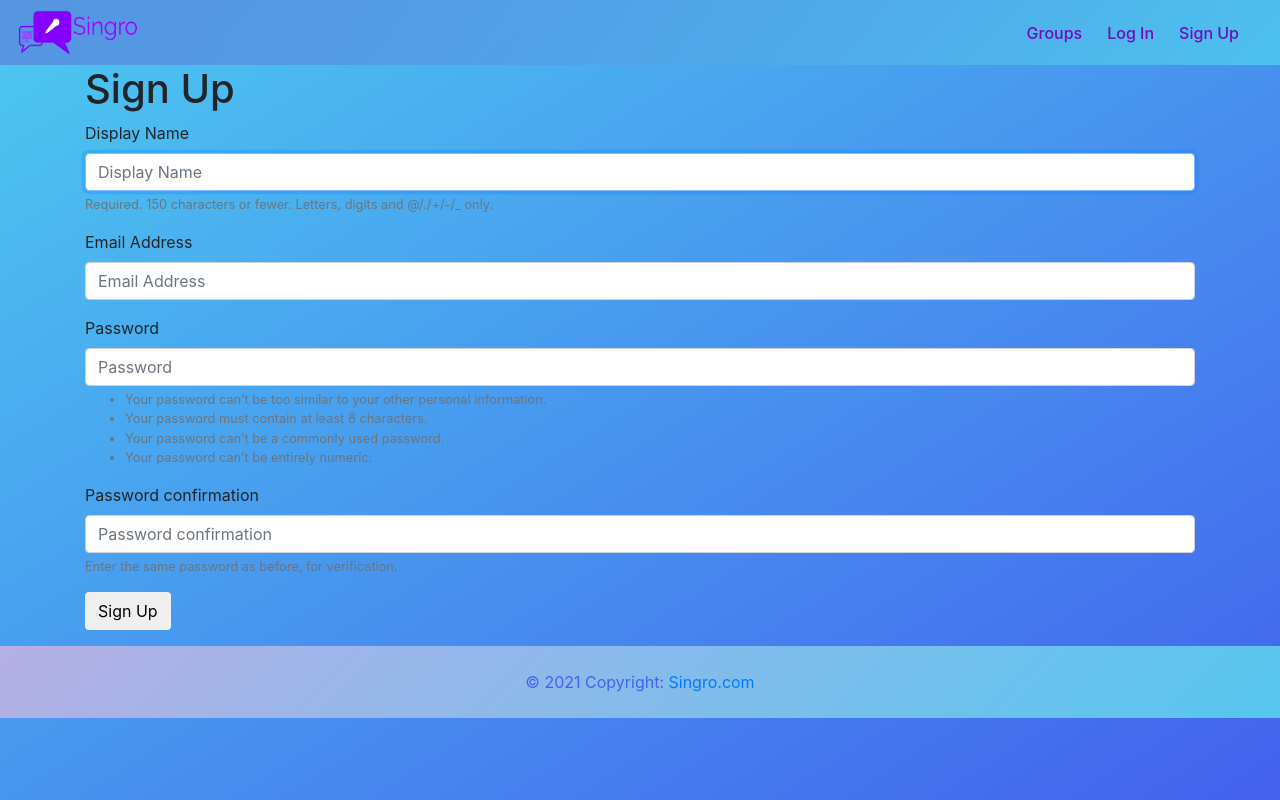
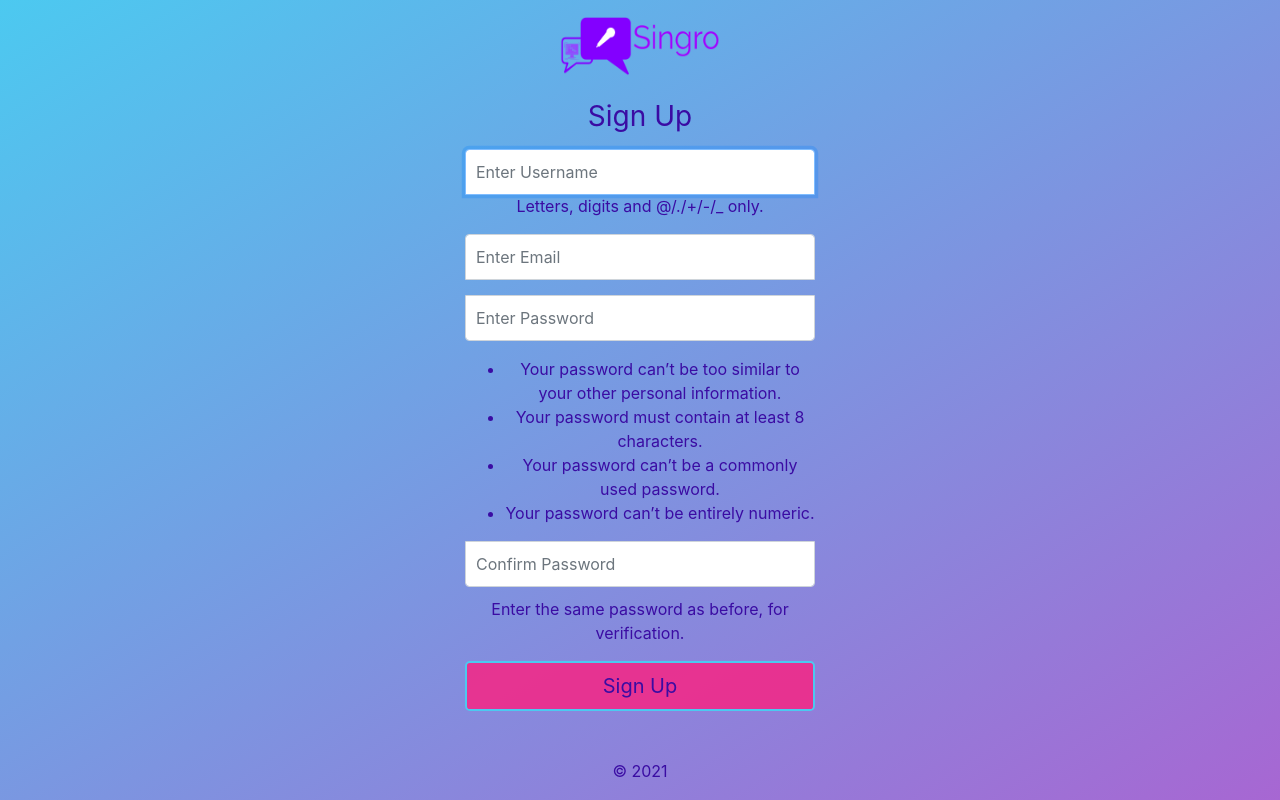
Before and after one commit to nicocoa10/singro, a Django app: page /accounts/signup/ in a window 1280 px wide. Run offline with Django 3.2, Linux system fonts and the light colour scheme; some libraries are stand-ins or nearby versions.

Commit message:
Finished login and signup pages

```diff
--- a/musicsocial/accounts/forms.py
+++ b/musicsocial/accounts/forms.py
@@ -1,14 +1,29 @@
 from django.contrib.auth import get_user_model
 from django.contrib.auth.forms import UserCreationForm
+from django.forms import widgets
+from django import forms
 
 
 class UserCreateForm(UserCreationForm):
+    # THIS HELPS WITH CHANGING THE ATTRIBUTES LIKE CLASS
+    username = forms.CharField(
+        widget=forms.TextInput(attrs={'class': 'form-control', 'placeholder': 'Enter Username'}), help_text='Letters, digits and @/./+/-/_ only.')
+
+    email = forms.CharField(widget=forms.TextInput(
+        attrs={'class': 'form-control', 'placeholder': 'Enter Email'}))
+    password1 = forms.CharField(
+        widget=forms.TextInput(attrs={'class': 'form-control', 'placeholder': 'Enter Password', 'type': 'password', }), help_text='<ul><li>Your password can’t be too similar to your other personal information.</li><li>Your password must contain at least 8 characters.</li><li>Your password can’t be a commonly used password.</li><li>Your password can’t be entirely numeric.</li></ul>')
+    password2 = forms.CharField(
+        widget=forms.TextInput(attrs={'class': 'form-control', 'placeholder': 'Confirm Password', 'type': 'password'}), help_text='Enter the same password as before, for verification.')
 
     class Meta:
-        fields= ('username','email','password1','password2')
-        model= get_user_model()
+        fields = ('username', 'email', 'password1', 'password2')
+        model = get_user_model()
 
-    def __init__(self, *args , **kwargs): #setting labels for the fields above (like next to the label)
-        super().__init__(*args , **kwargs)
-        self.fields['username'].label = 'Display Name'
-        self.fields['email'].label = 'Email Address'
+    # setting labels for the fields above (like next to the label)
+    def __init__(self, *args, **kwargs):
+        super().__init__(*args, **kwargs)
+        self.fields['username'].label = ''
+        self.fields['email'].label = ''
+        self.fields['password1'].label = ''
+        self.fields['password2'].label = ''
--- /dev/null
+++ b/musicsocial/accounts/templates/accounts/accounts_base.html
@@ -0,0 +1,37 @@
+<!DOCTYPE html
+{% load static %}
+<html lang="en" dir="ltr">
+  <head>
+    <meta charset="utf-8">
+    <title>Singro</title>
+
+  <link rel="stylesheet" href="https://maxcdn.bootstrapcdn.com/bootstrap/4.0.0/css/bootstrap.min.css" integrity="sha384-Gn5384xqQ1aoWXA+058RXPxPg6fy4IWvTNh0E263XmFcJlSAwiGgFAW/dAiS6JXm" crossorigin="anonymous">
+
+    <link href="https://fonts.googleapis.com/css?family=Montserrat" rel="stylesheet">
+
+    <link rel="stylesheet" href="{% static 'musicsocial/css/master.css' %}">
+    <link rel="stylesheet" href="{% static 'musicsocial/css/log.css' %}">
+
+
+
+  </head>
+  <body  class="text-center">
+
+
+        {% block content %}
+        {% endblock %}
+
+
+
+
+
+
+
+  <script type="text/javascript" src="{% static 'musicsocial/js/master.js' %}" > </script>
+ <!-- Optional JavaScript -->
+    <!-- jQuery first, then Popper.js, then Bootstrap JS -->
+    <script src="https://code.jquery.com/jquery-3.2.1.slim.min.js" integrity="sha384-KJ3o2DKtIkvYIK3UENzmM7KCkRr/rE9/Qpg6aAZGJwFDMVNA/GpGFF93hXpG5KkN" crossorigin="anonymous"></script>
+    <script src="https://cdnjs.cloudflare.com/ajax/libs/popper.js/1.12.9/umd/popper.min.js" integrity="sha384-ApNbgh9B+Y1QKtv3Rn7W3mgPxhU9K/ScQsAP7hUibX39j7fakFPskvXusvfa0b4Q" crossorigin="anonymous"></script>
+    <script src="https://maxcdn.bootstrapcdn.com/bootstrap/4.0.0/js/bootstrap.min.js" integrity="sha384-JZR6Spejh4U02d8jOt6vLEHfe/JQGiRRSQQxSfFWpi1MquVdAyjUar5+76PVCmYl" crossorigin="anonymous"></script>
+  </body>
+</html>
--- a/musicsocial/accounts/templates/accounts/signup.html
+++ b/musicsocial/accounts/templates/accounts/signup.html
@@ -1,19 +1,26 @@
-{% extends "base.html" %}
+{% extends "accounts/accounts_base.html" %}
+{% load static %}
 {% load bootstrap3 %}
+
 {% block content %}
 
-<div class="container">
-  <h1>Sign Up</h1>
-  <form   method="POST">
+   <form   method="POST" class='form-signin' >
+
+   <a href="{% url 'home' %}"><img class="mb-4" src="{% static 'musicsocial/images/logo.png' %}" alt="" width="160" height="60"></a>
+       <h1 class="h3 mb-3 font-weight-normal l-h1">Sign Up</h1>
     {% csrf_token %}
 
-    {% bootstrap_form form %}
+    {{ form.as_p }}
 
-    <input type="submit" class="btn btn-default" value="Sign Up">
-
+      <button class="btn btn-lg btn-block l-button" type="submit">Sign Up</button>
+      <p class="mt-5 mb-3 mute">&copy; 2021</p>
 
   </form>
 
-</div>
+
+
+
+
+
 
 {% endblock %}
--- /dev/null
+++ b/musicsocial/static/musicsocial/css/log.css
@@ -0,0 +1,101 @@
+html,
+body {
+    height: 100%;
+    background-image: linear-gradient(to bottom right, rgba(76, 201, 240, 1), rgba(113, 9, 183, 0.618));
+
+}
+
+body {
+    display: -ms-flexbox;
+    display: -webkit-box;
+    display: flex;
+    -ms-flex-align: center;
+    -ms-flex-pack: center;
+    -webkit-box-align: center;
+    align-items: center;
+    -webkit-box-pack: center;
+    justify-content: center;
+    padding-top: 40px;
+    padding-bottom: 40px;
+}
+
+.form-signin {
+    width: 100%;
+    max-width: 500px;
+    padding-top: 15px;
+    padding-left: 75px;
+    padding-right: 75px;
+
+
+    margin: 0 auto;
+
+    /* background: linear-gradient(-45deg, rgba(76, 201, 240, 1), rgba(113, 9, 183, 0.331), rgba(240, 109, 168, 0.584), rgb(11, 189, 244)); */
+
+}
+
+.form-signin .checkbox {
+    font-weight: 400;
+}
+
+.form-signin .form-control {
+    position: relative;
+    box-sizing: border-box;
+    height: auto;
+    padding: 10px;
+    font-size: 16px;
+}
+
+.form-signin .form-control:focus {
+    z-index: 2;
+}
+
+.form-signin input[type="text"] {
+    margin-bottom: -1px;
+    border-bottom-right-radius: 0;
+    border-bottom-left-radius: 0;
+}
+
+.form-signin input[type="password"] {
+    margin-bottom: 10px;
+    border-top-left-radius: 0;
+    border-top-right-radius: 0;
+}
+
+.red {
+    background-color: RED;
+}
+
+
+
+.mute {
+    color: rgba(58, 12, 163, 1);
+}
+
+.l-h1 {
+    color: rgba(58, 12, 163, 1);
+}
+
+.l-button {
+    background-color: rgba(247, 37, 132, 0.851);
+    color: rgba(58, 12, 163, 1);
+    border: 2px solid rgba(76, 201, 240, 1);
+}
+
+.l-button:hover {
+    color: rgba(76, 201, 240, 1);
+}
+
+.helptext {
+
+    color: rgba(58, 12, 163, 1);
+
+}
+
+li {
+    color: rgba(58, 12, 163, 1);
+}
+
+.errorlist li {
+    color: rgb(76, 0, 255);
+
+}
--- a/musicsocial/static/musicsocial/css/master.css
+++ b/musicsocial/static/musicsocial/css/master.css
@@ -8,6 +8,8 @@ html {
     scroll-behavior: smooth;
 
 }
+
+
 
 .foot {
     background: linear-gradient(-45deg, rgba(76, 201, 240, 1), rgba(113, 9, 183, 0.331), rgba(240, 109, 168, 0.584), rgb(11, 189, 244));
```
Also changed, not shown: musicsocial/accounts/templates/accounts/login.html (+18 -9 lines), musicsocial/db.sqlite3.
